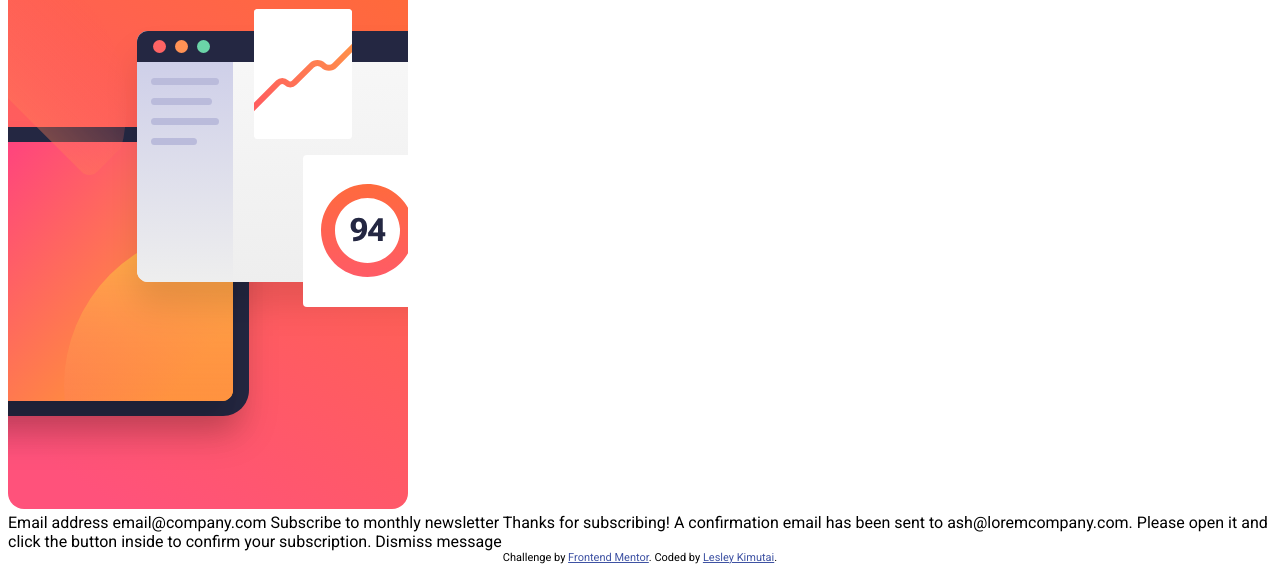
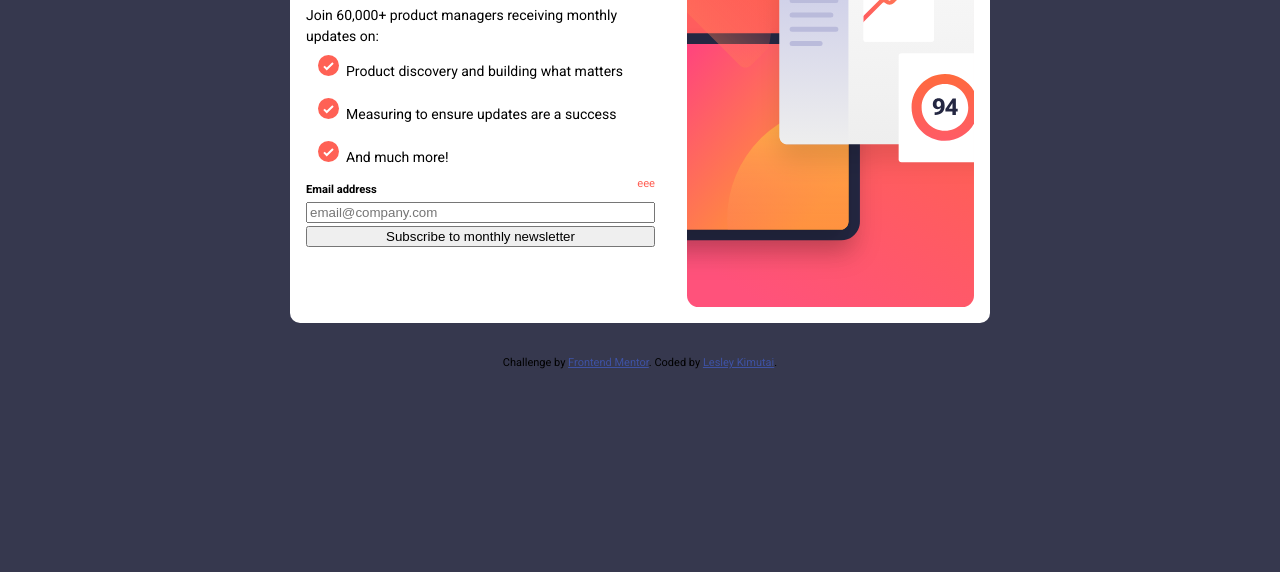
Before and after one commit to issagoodlifeInc/newslettersignup, a plain HTML site: page index.html in a window 1280 px wide. Shown: the part 281-853 px from the top of the page. After the commit the page ends 800 px from the top, so only its background shows below. Drawn offline with Linux system fonts and the light colour scheme.

Commit message:
Styling the newsletter

```diff
--- a/assets/styles.css
+++ b/assets/styles.css
@@ -1,3 +1,10 @@
+*,
+*::after,
+*::before {
+  margin: 0;
+  box-sizing: border-box;
+}
+
 :root {
   /* ## Colors */
   /* ### Primary */
@@ -12,6 +19,89 @@
 
 body {
   font-family: "Roboto", sans-serif;
+  line-height: 1.5;
+  background-color: var(--CharcoalGrey);
+  font-size: 400;
+}
+
+li {
+  list-style-image: url("./images/icon-list.svg");
+  padding-block: 0.5rem;
+}
+
+h1,
+label {
+  line-height: 1;
+  font-weight: 700;
+}
+
+p,
+li {
+  font-size: 0.875rem;
+}
+
+img {
+  max-width: 100%;
+  display: block;
+}
+
+input,
+button {
+  width: 100%;
+  cursor: pointer;
+}
+
+main {
+  display: flex;
+  flex-direction: column-reverse;
+}
+
+.newsletter_title {
+  font-size: clamp(1.5rem, 5vw, 2.5rem);
+}
+
+.newsletter_text {
+  padding-block-start: 1.5rem;
+}
+
+label,
+.error {
+  font-size: 0.7rem;
+}
+
+.error {
+  color: var(--Tomato);
+  float: right;
+}
+
+.thanks {
+  display: none;
+}
+
+@media screen and (width <= 375px) {
+  body {
+    background-color: var(--White);
+  }
+}
+
+@media screen and (width > 750px) {
+  body {
+    min-height: 100vh;
+    display: flex;
+    flex-direction: column;
+    justify-content: center;
+    gap: 2rem;
+  }
+  main {
+    flex-direction: row;
+    background-color: var(--White);
+    padding: 1rem;
+    border-radius: 10px;
+    max-width: 700px;
+    margin-inline: auto;
+    align-items: center;
+    gap: 2rem;
+  }
 }
 
 .attribution {
--- a/index.html
+++ b/index.html
@@ -1,72 +1,86 @@
 <!DOCTYPE html>
 <html lang="en">
   <head>
-  <meta charset="UTF-8">
-  <meta name="viewport" content="width=device-width, initial-scale=1.0">
+    <meta charset="UTF-8" />
+    <meta name="viewport" content="width=device-width, initial-scale=1.0" />
     <!-- Favicon -->
-  <link rel="icon" type="image/png" sizes="32x32" href="./assets/images/favicon-32x32.png">
+    <link
+      rel="icon"
+      type="image/png"
+      sizes="32x32"
+      href="./assets/images/favicon-32x32.png"
+    />
     <!-- CSS -->
-  <link rel="stylesheet" href="./assets/styles.css">
+    <link rel="stylesheet" href="./assets/styles.css" />
     <!-- Font -->
-  <link rel="preconnect" href="https://fonts.googleapis.com">
-  <link rel="preconnect" href="https://fonts.gstatic.com" crossorigin>
-  <link href="https://fonts.googleapis.com/css2?family=Roboto:wght@400;700&display=swap" rel="stylesheet">
+    <link rel="preconnect" href="https://fonts.googleapis.com" />
+    <link rel="preconnect" href="https://fonts.gstatic.com" crossorigin />
+    <link
+      href="https://fonts.googleapis.com/css2?family=Roboto:wght@400;700&display=swap"
+      rel="stylesheet"
+    />
 
-  <title>Frontend Mentor | Newsletter sign-up form with success message</title>
+    <title>
+      Frontend Mentor | Newsletter sign-up form with success message
+    </title>
   </head>
   <body>
     <main class="container">
       <section class="newsletter">
         <h1 class="newsletter_title">Stay updated!</h1>
-        <p class="newsletter_text">Join 60,000+ product managers receiving monthly updates on:</p>
+        <p class="newsletter_text">
+          Join 60,000+ product managers receiving monthly updates on:
+        </p>
         <ul>
           <li>Product discovery and building what matters</li>
           <li>Measuring to ensure updates are a success</li>
           <li>And much more!</li>
         </ul>
         <label for="email">Email address</label>
-        <small class="error"></small>
-        <input type="email" name="email" id="email" placeholder="email@company.com" required>
-        <button class="btn-subscribe" type="submit">Subscribe to monthly newsletter</button>
+        <small class="error">eee</small>
+        <input
+          type="email"
+          name="email"
+          id="email"
+          placeholder="email@company.com"
+          required
+        />
+        <button class="btn-subscribe" type="submit">
+          Subscribe to monthly newsletter
+        </button>
       </section>
       <div class="newsletter_img">
         <picture>
-            <source media="(min-width: 750px)" srcset="./assets/images/illustration-sign-up-desktop.svg">
-        <img src="./assets/images/illustration-sign-up-mobile.svg" alt="news">
+          <source
+            media="(min-width: 750px)"
+            srcset="./assets/images/illustration-sign-up-desktop.svg"
+          />
+          <img
+            src="./assets/images/illustration-sign-up-mobile.svg"
+            alt="news"
+          />
         </picture>
       </div>
     </main>
 
+    <!-- Thanks part -->
+    <section class="thanks">
+      <img src="./assets/images/icon-success.svg" alt="" />
+      <h1 class="thanks_title">Thanks for subscribing!</h1>
+      <p class="thanks_text">
+        A confirmation email has been sent to <span></span> Please open it and
+        click the button inside to confirm your subscription.
+      </p>
 
-
-
-
-
-
-
-
-  Email address
-  email@company.com
-
-  Subscribe to monthly newsletter
-
-  <!-- Sign-up form end -->
-
-  <!-- Success message start -->
-
-  Thanks for subscribing!
-
-  A confirmation email has been sent to ash@loremcompany.com.
-  Please open it and click the button inside to confirm your subscription.
-
-  Dismiss message
-
-  </>
-  <!-- Success message end -->
+      <button>Dismiss message</button>
+    </section>
+    <!-- Thanks part -->
 
     <div class="attribution">
-    Challenge by <a href="https://www.frontendmentor.io?ref=challenge" target="_blank">Frontend Mentor</a>.
-    Coded by <a href="#">Lesley Kimutai</a>.
+      Challenge by
+      <a href="https://www.frontendmentor.io?ref=challenge" target="_blank"
+        >Frontend Mentor</a
+      >. Coded by <a href="#">Lesley Kimutai</a>.
     </div>
     <script src="./assets/main.js"></script>
   </body>
```
Lines whose indentation alone changed are shown as unchanged.
